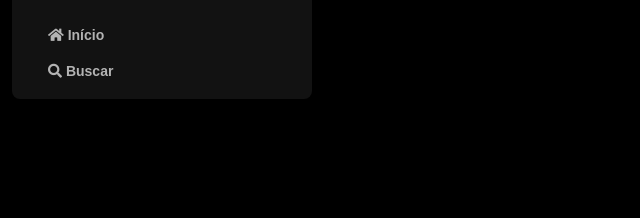
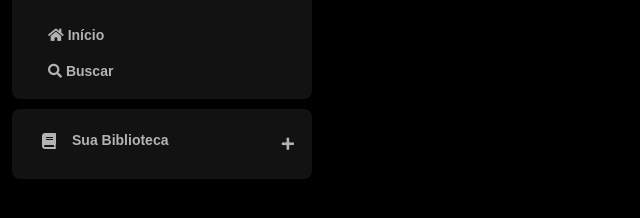
Before and after one commit to EricLopes325/imersao-front-end-2-edicao, a plain HTML site: page index.html in a window 1280 px wide. Shown: the part 74-292 px from the top of the page, without its empty margins (0-640 px from the left). Drawn offline with Linux system fonts and the light colour scheme.

Commit message:
Aula 01
Desafio concluido

```diff
--- a/index.html
+++ b/index.html
@@ -35,7 +35,14 @@
                 </li>
             </ul>
         </nav>
+        <div class="library">
+            <div class="library-content">
+                <a href="" class="library-button">
+                    <span class="fa fas fa-book"></span>
+                    <span>Sua Biblioteca</span>
+                </a>
+                <span class="fa fa-plus"></span>
+            </div>
     </div>
 </body>
-</body>
 </html>
--- a/styles.css
+++ b/styles.css
@@ -52,3 +52,49 @@ body {
     font-size: 14px;
     font-family: "DM Sans", sans-serif;
 }
+
+.library {
+    background-color: #121212;
+    border-radius: 8px;
+    color: #b3b3b3;
+    display: flex;
+    flex-direction: column;
+    font-size: 14px;
+    font-weight: 600;
+    margin-top: 10px;
+    justify-content: space-between;
+    padding: 4px 8px;
+  }
+
+  .library .library-content {
+    display: flex;
+    justify-content: space-between;
+  }
+
+  .library .library-button {
+    background-color: transparent;
+    border: 0px;
+    color: #b3b3b3;
+    display: flex;
+    font-family: "DM Sans", sans-serif;
+    font-size: 14px;
+    font-weight: 600;
+    margin-right: 10px;
+    padding: 20px 10px;
+    text-align: center;
+    text-decoration: none;
+    text-transform: none;
+}
+
+  .library .library-button .fa {
+    font-size: 16px;
+    font-weight: 300;
+    color: #b3b3b3;
+    margin-right: 8px;
+    padding-right: 8px;
+    margin-left: 12px;
+}
+
+  .library .library-content .fa-plus {
+    margin: 24px 10px;
+}
```
